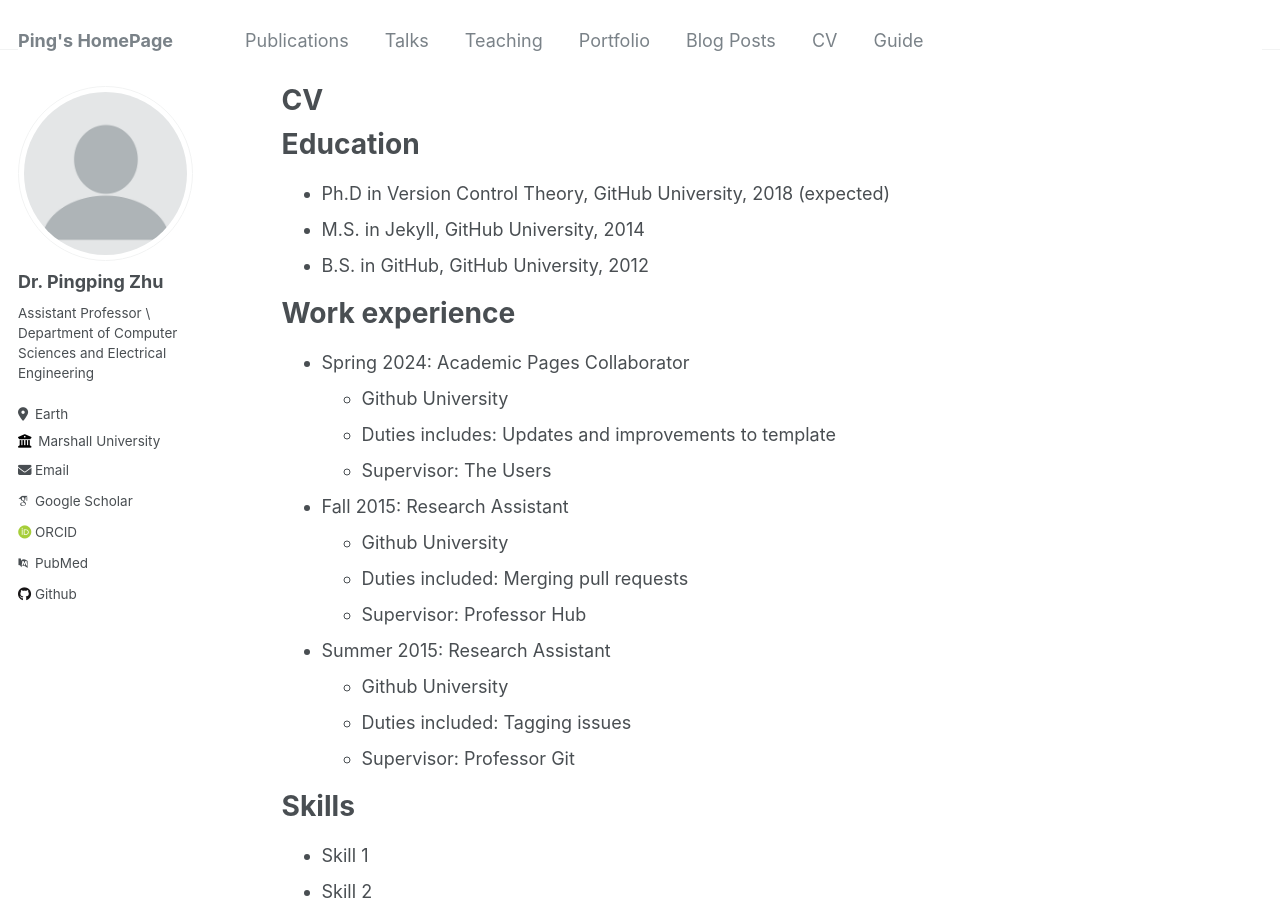
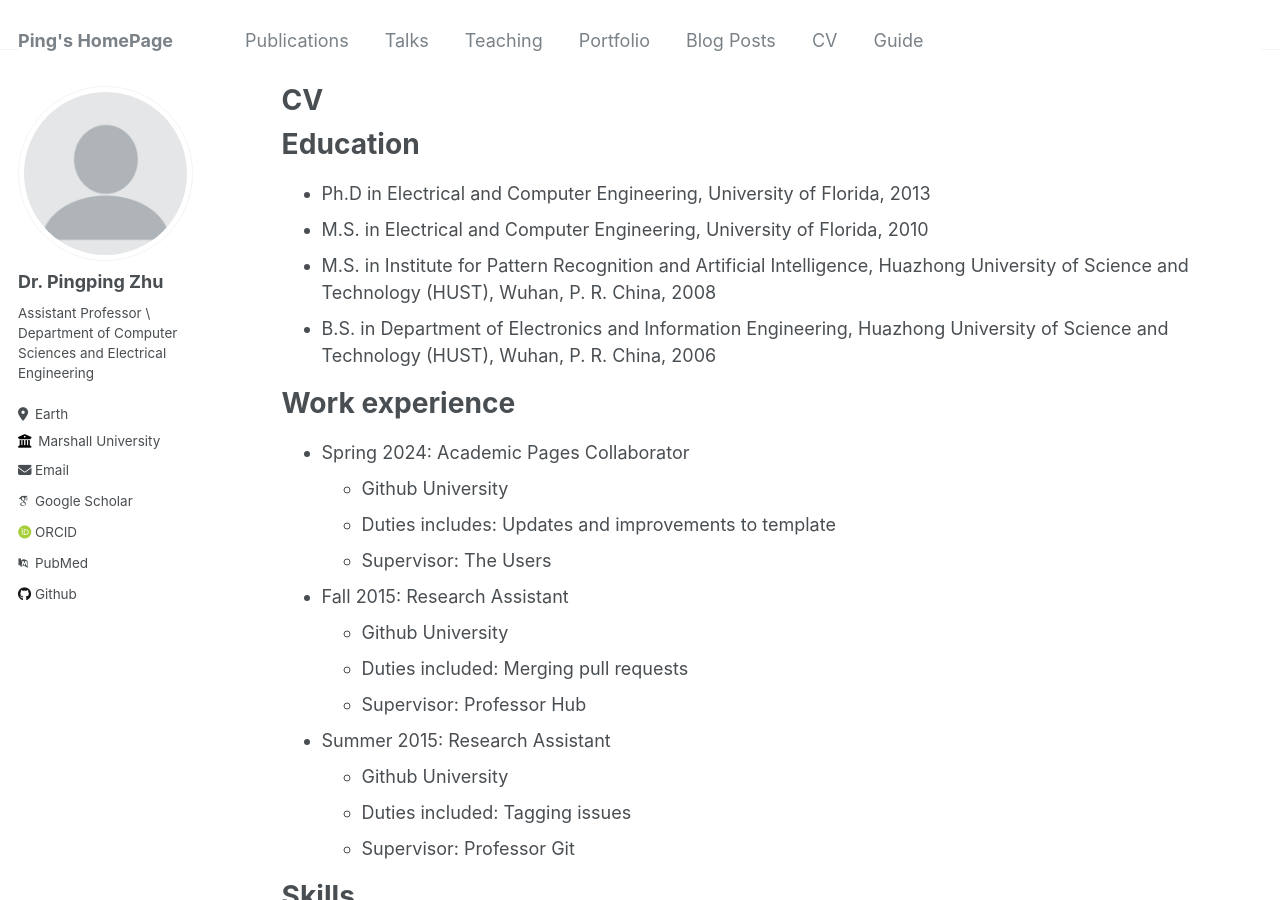
Before and after one commit to Pingping-Zhu/Pingping-Zhu.github.io, a Jekyll site: the page built from _pages/cv.md, in a window 1280 px wide and 900 px high. Built offline with Jekyll 4.4.1, drawn with Linux system fonts in a browser that asks for light colours; some web fonts are replaced.

Commit message:
Update cv.md
Educations

```diff
--- a/_pages/cv.md
+++ b/_pages/cv.md
@@ -11,9 +11,10 @@ redirect_from:
 
 Education
 ======
-* Ph.D in Version Control Theory, GitHub University, 2018 (expected)
-* M.S. in Jekyll, GitHub University, 2014
-* B.S. in GitHub, GitHub University, 2012
+* Ph.D in Electrical and Computer Engineering, University of Florida, 2013
+* M.S. in Electrical and Computer Engineering, University of Florida, 2010
+* M.S. in Institute for Pattern Recognition and Artificial Intelligence, Huazhong University of Science and Technology (HUST), Wuhan, P. R. China, 2008
+* B.S. in Department of Electronics and Information Engineering, Huazhong University of Science and Technology (HUST), Wuhan, P. R. China, 2006
 
 Work experience
 ======
```
